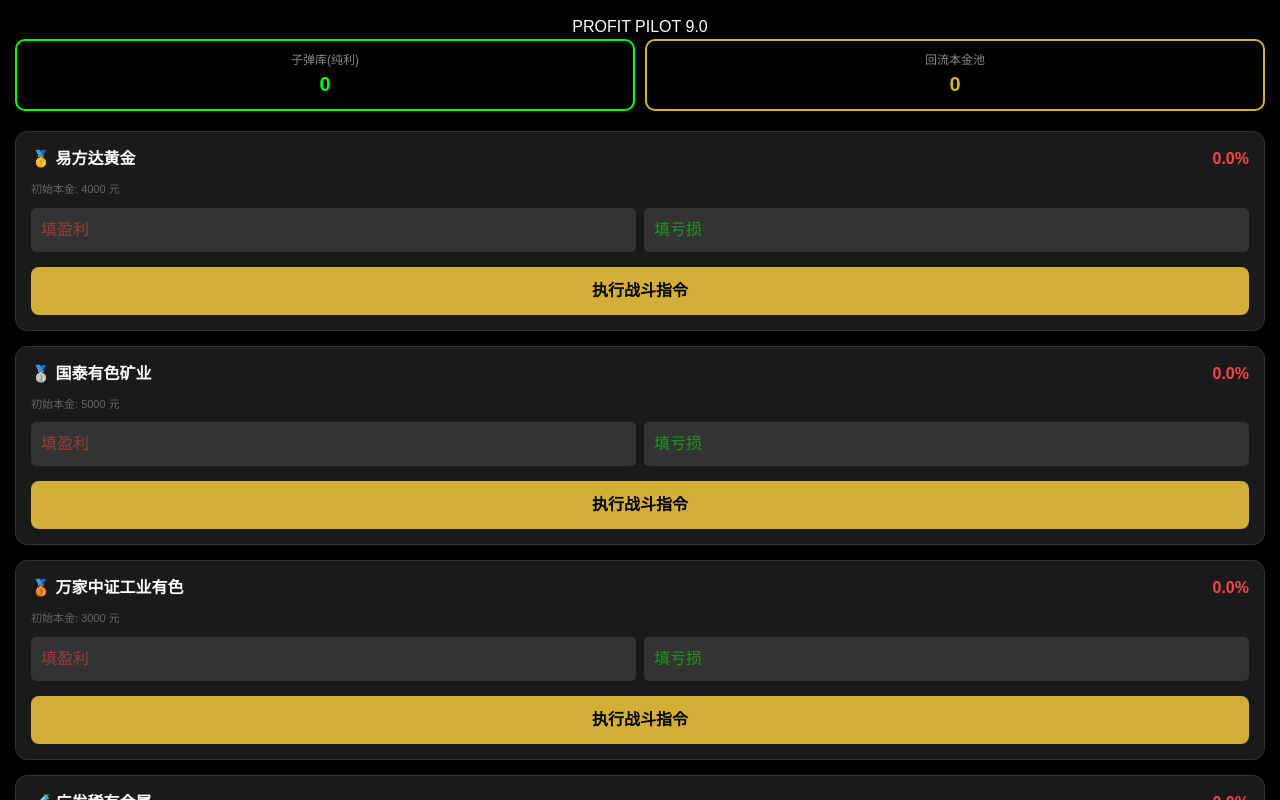
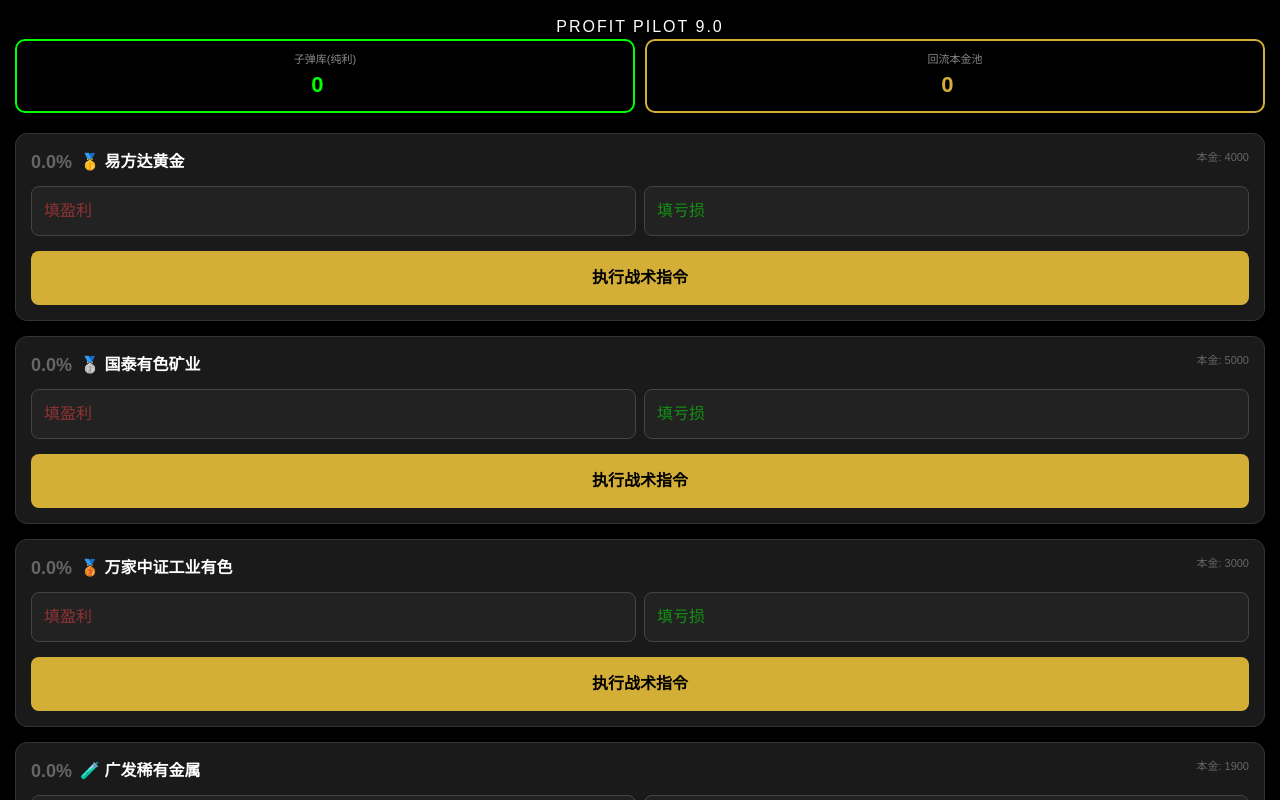
Before and after one commit to lili1616/profit-pilot-pro, a Next.js app: page / in a window 1280 px wide. Shown: the top 800 px of the page. Built offline with nearby package versions, Linux system fonts and the light colour scheme.

Commit message:
Update page.js

```diff
--- a/app/page.js
+++ b/app/page.js
@@ -10,35 +10,51 @@
   useEffect(() => { setIsMounted(true); }, []);
 
   const [assets, setAssets] = useState([
-    { id: 0, name: '🥇 易方达黄金', principal: 4000, profit: 0, limit: 200 },
-    { id: 1, name: '🥈 国泰有色矿业', principal: 5000, profit: 0, limit: 200 },
-    { id: 2, name: '🥉 万家中证工业有色', principal: 3000, profit: 0, limit: 200 },
-    { id: 3, name: '🧪 广发稀有金属', principal: 1900, profit: 0, limit: 200 },
-    { id: 4, name: '🏦 国投瑞银', principal: 100, profit: 0, limit: 100 }
+    { id: 0, name: '🥇 易方达黄金', principal: 4000, gain: '', loss: '', limit: 200 },
+    { id: 1, name: '🥈 国泰有色矿业', principal: 5000, gain: '', loss: '', limit: 200 },
+    { id: 2, name: '🥉 万家中证工业有色', principal: 3000, gain: '', loss: '', limit: 200 },
+    { id: 3, name: '🧪 广发稀有金属', principal: 1900, gain: '', loss: '', limit: 200 },
+    { id: 4, name: '🏦 国投瑞银', principal: 100, gain: '', loss: '', limit: 100 }
   ]);
 
-  const updateVal = (id, type, val) => {
+  const updateAsset = (id, type, val) => {
     const newAssets = [...assets];
-    const num = Number(val) || 0;
-    newAssets[id].profit = type === 'gain' ? num : -num;
+    newAssets[id][type] = val;
     setAssets(newAssets);
   };
 
   const handleAction = (id) => {
-    const asset = assets[id];
-    const p = asset.profit;
-    const b = asset.principal;
+    const a = assets[id];
+    const b = a.principal;
+    const g = Number(a.gain) || 0;
+    const l = Number(a.loss) || 0;
+    const currentP = g > 0 ? g : (l > 0 ? -l : 0);
+    const ratio = currentP / b;
 
-    if (p >= b * 0.15) {
-      const netProfit = Math.floor(p * 0.4);
-      const totalOut = Math.floor(netProfit * (1 + b / p));
-      setBulletPool(prev => prev + netProfit);
-      setReturnedPrincipal(prev => prev + (totalOut - netProfit));
-      alert(`【止盈指令】\n1.纯利入库：${netProfit}元\n2.本金回流：${totalOut - netProfit}元\n👉 App卖出填：${totalOut}元`);
-    } else if (p <= -b * 0.05) {
-      if (bulletPool < asset.limit) { alert("子弹库余额不足！"); return; }
-      setBulletPool(prev => prev - asset.limit);
-      alert(`【补仓指令】已扣除 ${asset.limit}元 子弹`);
+    // 逻辑1：15% 止盈
+    if (ratio >= 0.15) {
+      const net = Math.floor(g * 0.4);
+      const out = Math.floor(net * (1 + b / g));
+      setBulletPool(prev => prev + net);
+      setReturnedPrincipal(prev => prev + (out - net));
+      alert(`【🎯 精准收割指令】\n盈利达标！\n1. 利润入库：${net}元\n2. 本金回流：${out - net}元\n👉 App卖出填：${out}元`);
+    }
+    // 逻辑2：20% 强制止损（新增提醒）
+    else if (ratio <= -0.20) {
+      alert(`【🚨 极限止损警告】\n亏损已达 ${ (ratio*100).toFixed(1) }%！\n已击穿防御底线，不再建议补仓！请考虑执行“割肉”以保全剩余兵力。`);
+    }
+    // 逻辑3：5% 补仓
+    else if (ratio <= -0.05) {
+      if (bulletPool < a.limit) {
+        alert(`【⚠️ 弹药枯竭】亏损达补仓线，但子弹库仅剩 ${bulletPool}元，无法支取 ${a.limit}元！`);
+      } else {
+        setBulletPool(prev => prev - a.limit);
+        alert(`【🛡️ 战术补仓】已从子弹库拨付 ${a.limit}元 执行防御补仓。`);
+      }
+    }
+    // 逻辑4：静默观望
+    else {
+      alert("【☕ 静默观望】战况波动未达触发线，继续保持装死。");
     }
   };
 
@@ -46,33 +62,53 @@
 
   return (
     <div style={{background: '#000', color: '#d4af37', minHeight: '100vh', padding: '15px', fontFamily: 'sans-serif'}}>
-      <h2 style={{textAlign: 'center', color: '#fff'}}>PROFIT PILOT 9.0</h2>
+      <h2 style={{textAlign: 'center', color: '#fff', letterSpacing: '2px'}}>PROFIT PILOT 9.0</h2>
 
+      {/* 顶部池子：现在可以手动修改数据 */}
       <div style={{display: 'flex', gap: '10px', marginBottom: '20px'}}>
         <div style={{flex: 1, border: '2px solid #0f0', padding: '10px', textAlign: 'center', borderRadius: '10px'}}>
-          <div style={{fontSize: '12px', color: '#888'}}>子弹库(纯利)</div>
-          <div style={{fontSize: '20px', color: '#0f0', fontWeight: 'bold'}}>{bulletPool}</div>
+          <div style={{fontSize: '11px', color: '#888'}}>子弹库(纯利)</div>
+          <input type="number" value={bulletPool} onChange={(e)=>setBulletPool(Number(e.target.value))} style={{width:'80%', background:'transparent', color:'#0f0', border:'none', textAlign:'center', fontSize:'22px', fontWeight:'bold'}} />
         </div>
         <div style={{flex: 1, border: '2px solid #d4af37', padding: '10px', textAlign: 'center', borderRadius: '10px'}}>
-          <div style={{fontSize: '12px', color: '#888'}}>回流本金池</div>
-          <div style={{fontSize: '20px', color: '#d4af37', fontWeight: 'bold'}}>{returnedPrincipal}</div>
+          <div style={{fontSize: '11px', color: '#888'}}>回流本金池</div>
+          <input type="number" value={returnedPrincipal} onChange={(e)=>setReturnedPrincipal(Number(e.target.value))} style={{width:'80%', background:'transparent', color:'#d4af37', border:'none', textAlign:'center', fontSize:'22px', fontWeight:'bold'}} />
         </div>
       </div>
 
-      {assets.map((asset) => (
-        <div key={asset.id} style={{background: '#1a1a1a', border: '1px solid #333', padding: '15px', marginBottom: '15px', borderRadius: '12px'}}>
-          <div style={{display: 'flex', justifyContent: 'space-between', marginBottom: '10px'}}>
-            <span style={{color: '#fff', fontWeight: 'bold'}}>{asset.name}</span>
-            <span style={{color: asset.profit >= 0 ? '#ff4444' : '#00ff00', fontWeight: 'bold'}}>{((asset.profit/asset.principal)*100).toFixed(1)}%</span>
+      {assets.map((a) => {
+        const p = Number(a.gain) || (Number(a.loss) ? -Number(a.loss) : 0);
+        const percent = ((p / a.principal) * 100).toFixed(1);
+        const isStopLoss = (p / a.principal) <= -0.20;
+
+        return (
+          <div key={a.id} style={{background: '#1a1a1a', border: '1px solid #333', padding: '15px', marginBottom: '15px', borderRadius: '12px'}}>
+            <div style={{display: 'flex', justifyContent: 'space-between', marginBottom: '10px'}}>
+              <div style={{display: 'flex', alignItems: 'center', gap: '8px'}}>
+                <span style={{fontSize: '18px', fontWeight: 'bold', color: p > 0 ? '#ff4444' : (p < 0 ? '#00ff00' : '#666')}}>{percent}%</span>
+                <b style={{color: '#fff'}}>{a.name}</b>
+              </div>
+              <span style={{fontSize: '11px', color: '#666'}}>本金: {a.principal}</span>
+            </div>
+
+            <div style={{display: 'flex', gap: '8px', marginBottom: '15px'}}>
+              <input type="number" value={a.gain} placeholder="填盈利" onChange={e => updateAsset(a.id, 'gain', e.target.value)} style={{flex: 1, background: '#222', color: '#ff4444', border: '1px solid #444', padding: '12px', borderRadius: '8px'}} />
+              <input type="number" value={a.loss} placeholder="填亏损" onChange={e => updateAsset(a.id, 'loss', e.target.value)} style={{flex: 1, background: '#222', color: '#00ff00', border: '1px solid #444', padding: '12px', borderRadius: '8px'}} />
+            </div>
+
+            <button
+              onClick={() => handleAction(a.id)}
+              style={{
+                width: '100%', padding: '15px',
+                background: isStopLoss ? '#ff4444' : '#d4af37',
+                color: '#000', border: 'none', fontWeight: 'bold', borderRadius: '8px', fontSize: '16px'
+              }}
+            >
+              {isStopLoss ? '🚨 触发止损警戒' : '执行战术指令'}
+            </button>
           </div>
-          <div style={{fontSize: '11px', color: '#666', marginBottom: '10px'}}>初始本金: {asset.principal} 元</div>
-          <div style={{display: 'flex', gap: '8px', marginBottom: '15px'}}>
-            <input type="number" placeholder="填盈利" onChange={e => updateVal(asset.id, 'gain', e.target.value)} style={{flex: 1, background: '#333', color: '#ff4444', border: 'none', padding: '10px', borderRadius: '5px'}} />
-            <input type="number" placeholder="填亏损" onChange={e => updateVal(asset.id, 'loss', e.target.value)} style={{flex: 1, background: '#333', color: '#00ff00', border: 'none', padding: '10px', borderRadius: '5px'}} />
-          </div>
-          <button onClick={() => handleAction(asset.id)} style={{width: '100%', padding: '12px', background: '#d4af37', color: '#000', border: 'none', fontWeight: 'bold', borderRadius: '8px'}}>执行战斗指令</button>
-        </div>
-      ))}
+        );
+      })}
     </div>
   );
 }
```
